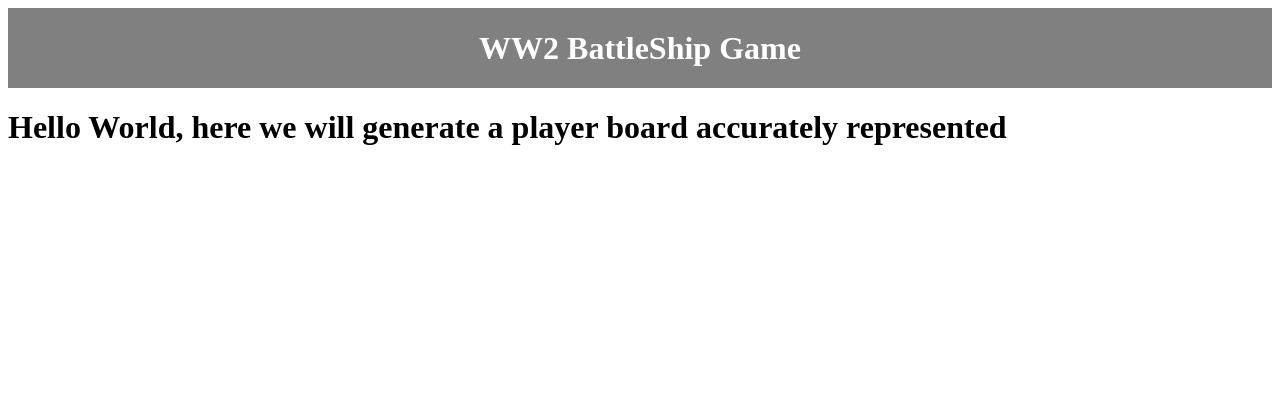
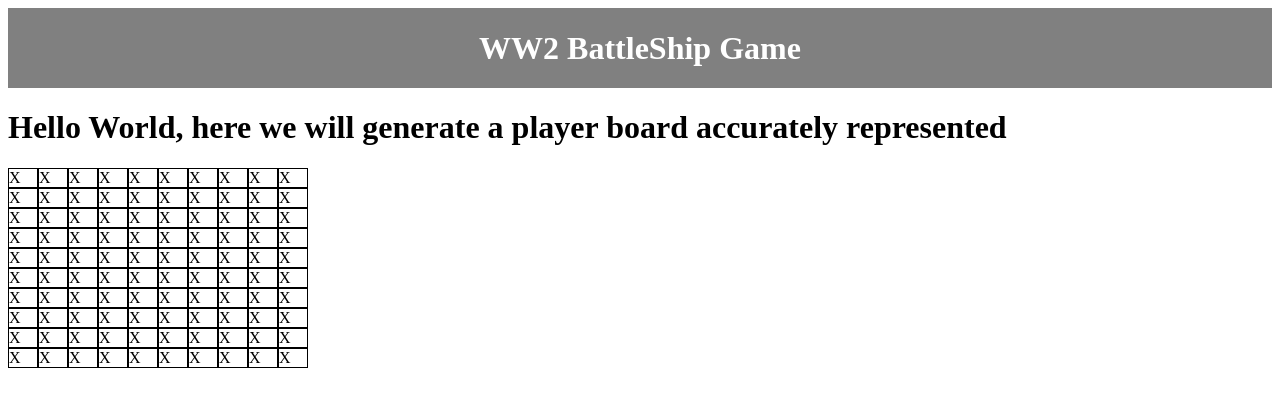
Before and after one commit to rcamach7/battleship-react, a React (Create React App) app: page / in a window 1280 px wide. Shown: the top 402 px of the page. Built offline with nearby package versions, Linux system fonts and the light colour scheme.

Commit message:
working basic skeleton react grid

```diff
--- a/src/components/BattleGround.js
+++ b/src/components/BattleGround.js
@@ -1,7 +1,47 @@
 import React from "react";
 import { BattleShip, Ship, Player, ComputerAI } from "../logic/Gameboard";
+import "../styles/gameBoard.css";
 
 class BattleGround extends React.Component {
+	constructor(props) {
+		super(props);
+		this.state = {
+			boardData: [[]],
+		};
+	}
+
+	// Loading a test board
+	componentDidMount() {
+		const player = Player("tito");
+		const testBoard = player.myBoard.playerBoard;
+
+		this.setState({
+			boardData: testBoard,
+		});
+	}
+
+	generateBoard() {
+		const board = (
+			<div id="boardRow">
+				{this.state.boardData.map((row, i) => {
+					return (
+						<div key={i} className="row">
+							{row.map((col, i) => {
+								return (
+									<div key={i} className="col">
+										X
+									</div>
+								);
+							})}
+						</div>
+					);
+				})}
+			</div>
+		);
+
+		return board;
+	}
+
 	render() {
 		return (
 			<div className="BattleGrounds">
@@ -9,6 +49,7 @@ class BattleGround extends React.Component {
 					Hello World, here we will generate a player board accurately
 					represented
 				</h1>
+				{this.generateBoard()}
 			</div>
 		);
 	}
--- a/src/logic/Gameboard.js
+++ b/src/logic/Gameboard.js
@@ -61,6 +61,7 @@ const BattleShip = () => {
 	const printPlayerBoard = () => console.table(playerBoard);
 
 	return {
+		playerBoard,
 		placeShip,
 		printPlayerBoard,
 		areShipsSunk,
--- /dev/null
+++ b/src/styles/gameBoard.css
@@ -0,0 +1,9 @@
+.col {
+	box-sizing: border-box;
+	width: 30px;
+	border: solid black 1px;
+}
+
+.row {
+	display: flex;
+}
```
